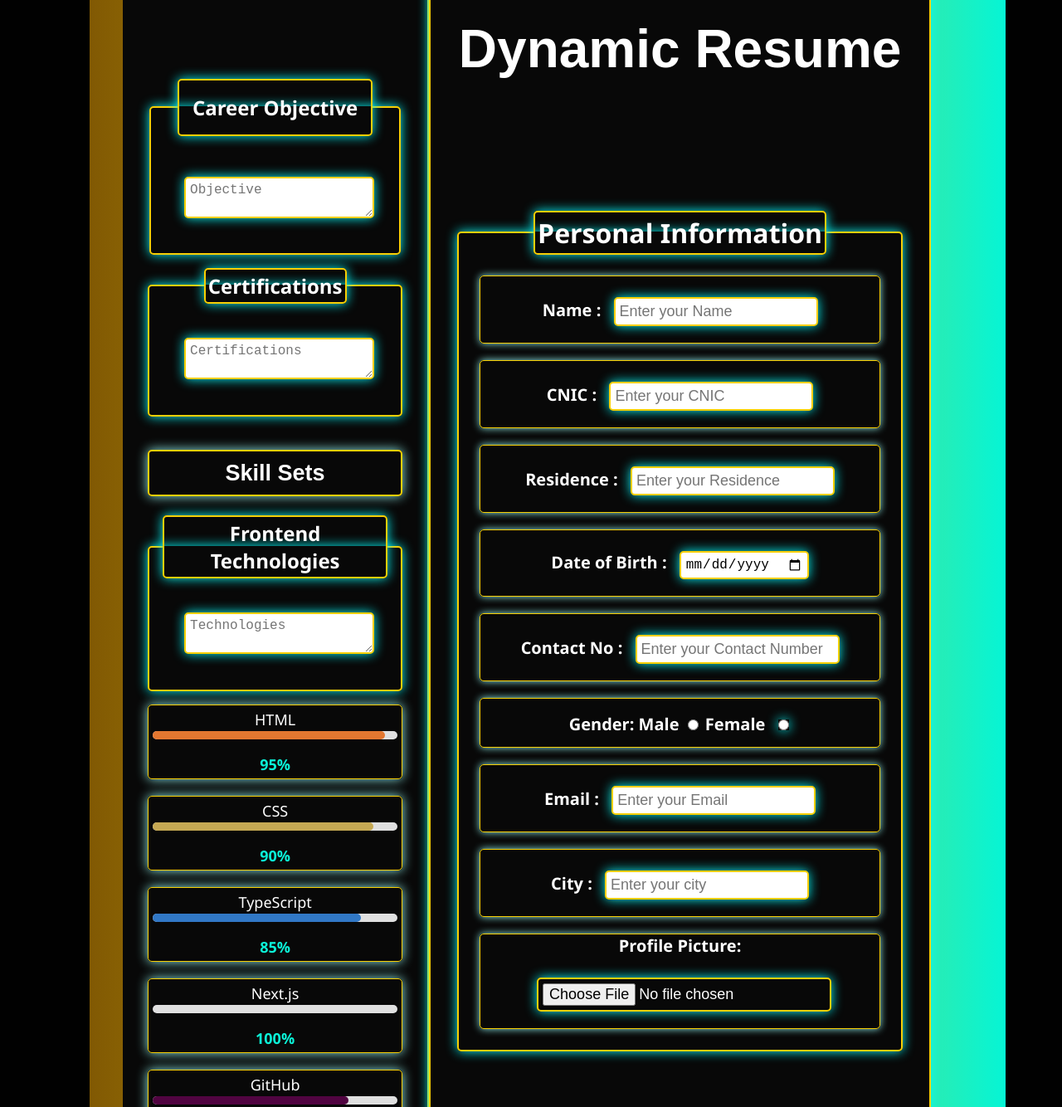
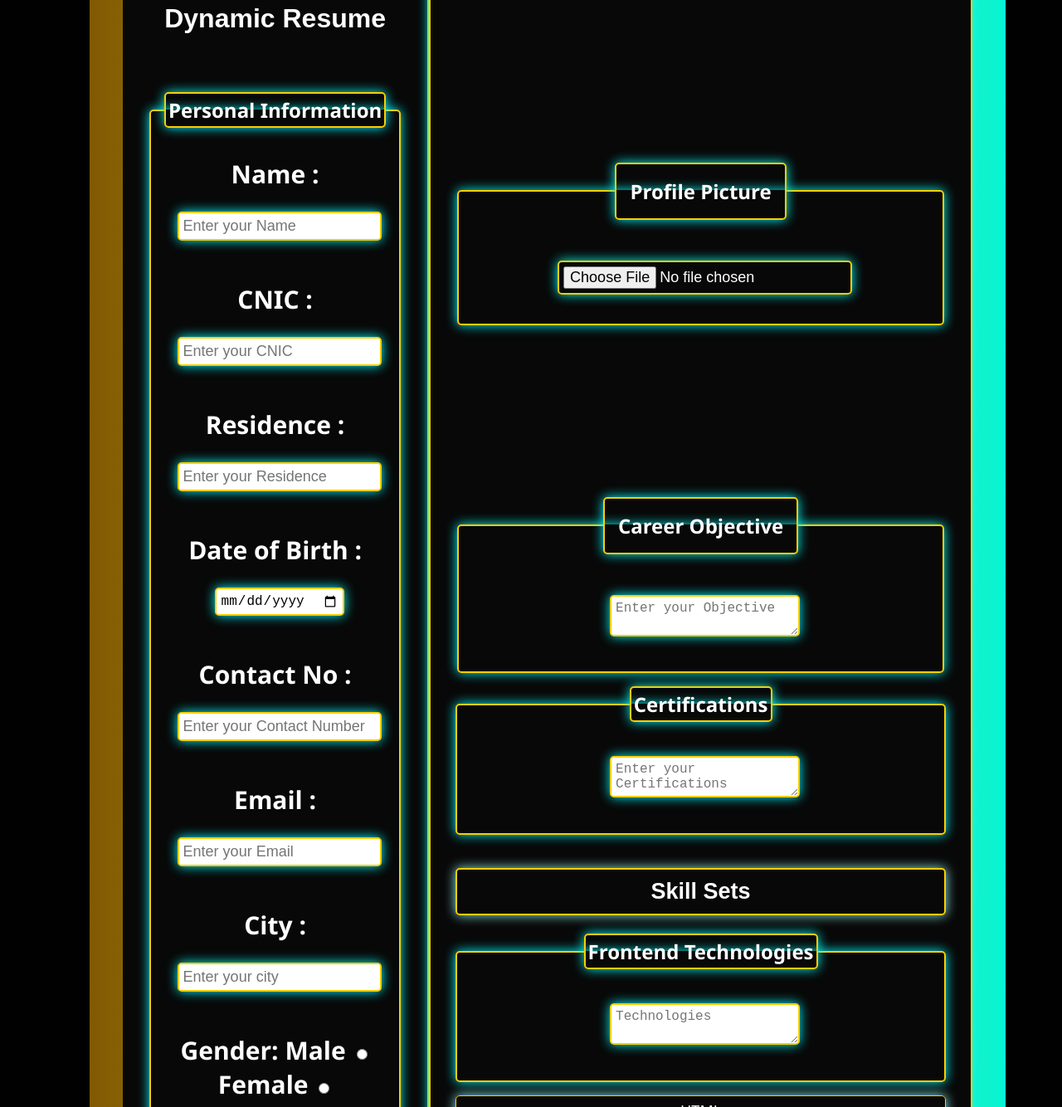
Before and after one commit to codewithhoney24/test-milestone, a website: page milestone_03/index.html in a window 1280 px wide. Shown: the part 103-1437 px from the top of the page at 83% size. Drawn offline with Linux system fonts and the light colour scheme.

Commit message:
Update index.html

```diff
--- a/milestone_03/index.html
+++ b/milestone_03/index.html
@@ -1,3 +1,4 @@
+
 <!DOCTYPE html>
 <html lang="en">
 <head>
@@ -9,22 +10,90 @@
 <body>
     <div class="resume-container">
         <!-- Left Section -->
-         <div class="left-section">
-    <form id="resume-container"  >
+        <div id="resume-display" class="left-section">
+            <h1>Dynamic Resume</h1>
+
+            <fieldset class="fieldset">
+                <legend class="Certificate">Personal Information</legend>
+                <p><label for="name">Name :</label>
+                <input class="inputRightInfo" type="text" id="name" placeholder="Enter your Name" required></p>
+
+                <p><label for="cnic">CNIC :</label>
+                <input class="inputRightInfo" type="text" id="cnic" placeholder="Enter your CNIC" required></p>
+
+                <p><label for="residence">Residence :</label>
+                <input class="inputRightInfo" type="text" id="residence" placeholder="Enter your Residence" required></p>
+
+                <p><label for="dob">Date of Birth :</label>
+                <input class="inputRightInfo" type="date" id="dob" required></p>
+
+                <p><label for="contact">Contact No :</label>
+                <input class="inputRightInfo" type="tel" id="contact" placeholder="Enter your Contact Number" required></p>
+
+                <p><label for="email">Email :</label>
+                <input class="inputRightInfo" type="email" id="email" placeholder="Enter your Email" required></p>
+
+                <p><label for="city">City :</label>
+                <input class="inputRightInfo" type="text" id="city" placeholder="Enter your city" required></p>
+
+                <p class="inputgender"> Gender:
+                    Male <input type="radio" id="male" name="gender"  placeholder="text" value="male" required>
+                    Female <input type="radio" id="female" name="gender"  placeholder="text"   value="female" required>
+                </p>
+            </fieldset>
+
+            <!-- Education Section -->
+            <fieldset class="fieldset1">
+                <legend>Education</legend>
+                <textarea class="inputRightInfo" id="education" name="education" placeholder="Enter your Education" required></textarea>
+            </fieldset>
+
+            <!-- Work Experience Section -->
+            <fieldset class="fieldset1">
+                <legend>Work Experience</legend>
+                <textarea class="inputRightInfo" id="workExperience" name="workExperience" placeholder="Enter your Work Experience" required></textarea>
+            </fieldset>
+
+            <!-- Projects Section -->
+            <fieldset class="fieldset1">
+                <legend>Projects</legend>
+                <textarea class="inputRightInfo" id="projectsDetails" name="projectsDetails" placeholder="Enter your Projects" required></textarea>
+            </fieldset>
+
+            <!-- Hobbies Section -->
+            <fieldset class="fieldset1">
+                <legend>Hobbies</legend>
+                <textarea class="inputRightInfo" id="hobbies" name="hobbies" placeholder="Enter your Hobbies" required></textarea>
+            </fieldset>
+        </div>
 
 
 
-        </p >
+
+
+         <!-- right Section -->
+         <div class="right-section">
+            <form id="resume-container"  >
+
+                    <fieldset class="objective">
+                        <legend class=" Career"  >Profile Picture</legend>
+
+                            <!-- <input type="file" id="profilePicture" name="profilePicture" accept="image/*"><b></b>--->
+                            <input  class="inputRightInfo" type="file" id="imageInput" placeholder="Picture" onchange="previewImage(event)">
+
+                            <img src="" alt=" Picture" class="img-pic">
+                    </fieldset>
+
                 <!-- Career Objective -->
                 <fieldset class="objective">
-                <legend class="Career"  >Career Objective</legend>
-                <textarea   class="inputRightInfo" id="objective" name="objective" placeholder="Objective" required></textarea><br>
+                    <legend class="Career">Career Objective</legend>
+                    <textarea class="inputRightInfo" id="objective" name="objective" placeholder="Enter your Objective" required></textarea>
                 </fieldset>
 
                 <!-- Certifications -->
                 <fieldset class="Certificates">
                     <legend class="Certificate">Certifications</legend>
-                <textarea  class="inputRightInfo" id="certifications" name="certifications" placeholder="Certifications" required></textarea><br>
+                    <textarea class="inputRightInfo" id="certifications" name="certifications" placeholder="Enter your Certifications" required></textarea>
                 </fieldset>
 
                 <!-- Skills Section -->
@@ -68,9 +137,6 @@
                     </div>
                     <span class="percentage">100%</span>
                 </div>
-
-
-
 
 
                 <div class="skill">
@@ -132,106 +198,10 @@
                     <span class="percentage">85%</span>
                 </div>
             </section>
-        </div>
-    </form>
-
-        <!-- Right Section -->
 
 
-        <div id="resume-display" class="right-section" >
-            <h1 > Dynamic Resume</h1>
-<br>
-
-
-                <fieldset class="fieldset">
-                    <legend>Personal Information</legend>
-                    <p>
-                        <label for="name">Name :</label>
-                        <input class="inputRightInfo" type="text" id="name" placeholder="Enter your Name" required>
-                    </p>
-
-                    <p>
-                        <label for="cnic">CNIC :</label>
-                        <input class="inputRightInfo" type="text" id="cnic" placeholder="Enter your CNIC" required>
-                    </p>
-
-                    <p>
-                        <label for="residence">Residence :</label>
-                        <input class="inputRightInfo" type="text" id="residence" placeholder="Enter your Residence" required>
-                    </p>
-
-                    <p>
-                        <label for="dob">Date of Birth :</label>
-                        <input class="inputRightInfo" type="date" id="dob" required>
-                    </p>
-
-                    <p>
-                        <label for="contact">Contact No :</label>
-                        <input class="inputRightInfo" type="tel" id="contact" placeholder="Enter your Contact Number" required>
-                    </p>
-
-                    <p>
-                        <label>Gender:</label>
-                        Male <input type="radio" id="male" name="gender" placeholder="text" value="male" required>
-                        Female <input  class="inputRightInfo" type="radio" id="female" name="gender" placeholder="text" value="female" required>
-                    </p>
-
-                    <p>
-                        <label for="email">Email :</label>
-                        <input class="inputRightInfo" type="email" id="email" placeholder="Enter your Email" required>
-                    </p>
-
-                    <p>
-                        <label for="city">City :</label>
-                        <input class="inputRightInfo" type="text" id="city" placeholder="Enter your city" required>
-                    </p>
-
-                    <p class="profile-Picture">
-
-
-                        <label for="profilePicture">Profile Picture:</label>
-                        <!-- <input type="file" id="profilePicture" name="profilePicture" accept="image/*"><b></b> -->
-                        <input  class="inputRightInfo" type="file" id="imageInput" placeholder="Picture" onchange="previewImage(event)">
-
-                        <img src="" alt="Profile Picture" class="img-pic">
-
-                    </p>
-
-
-                </fieldset>
-            <br>
-
-            <!-- Education -->
-            <fieldset class="fieldset1" >
-                <legend>Education</legend>
-                <textarea  class="inputRightInfo" id="education" name="education" placeholder="text" required></textarea><br>
-            </fieldset>
-
-            <!-- Work Experience -->
-            <fieldset  class="fieldset1">
-                <legend>Work Experience</legend>
-                <textarea  class="inputRightInfo" id="workExperience" name="workExperience" placeholder="text" required></textarea><br>
-            </fieldset>
-
-            <!-- Projects -->
-            <section id="projects">
-                <fieldset class="fieldset1">
-                    <legend>Projects</legend>
-                    <textarea  class="inputRightInfo" id="projectsDetails" name="projectsDetails" placeholder="text" required></textarea><br>
-                </fieldset>
-
-            </section>
-
-            <!-- Hobbies -->
-            <fieldset class="fieldset1">
-                <legend>Hobbies</legend>
-                <textarea  class="inputRightInfo" id="hobbies" name="hobbies" placeholder="Hobbies" required></textarea><br>
-            </fieldset>
-
-
-
-
-            <fieldset class="fieldset">
+                <!-- Generate Resume Button -->
+                <fieldset class="fieldsetbtn">
                     <legend>Button</legend>
 
                     <form id="resume-container" onsubmit="generateResume(event)">
@@ -241,19 +211,12 @@
 
                 </fieldset>
 
+            <!-- Resume Output Display -->
+            <div class="generate" id="resumeOutput">
+                <!-- Generated resume details will appear here -->
             </div>
-
-
-<div>
-
-
-
         </div>
-
-<div  class="generate" id="resumeOutput" >
-    <!-- Resume details will be displayed here -->
     </div>
-
 
     <script src="script.js"></script>
 </body>
```
Lines whose indentation alone changed are shown as unchanged.
